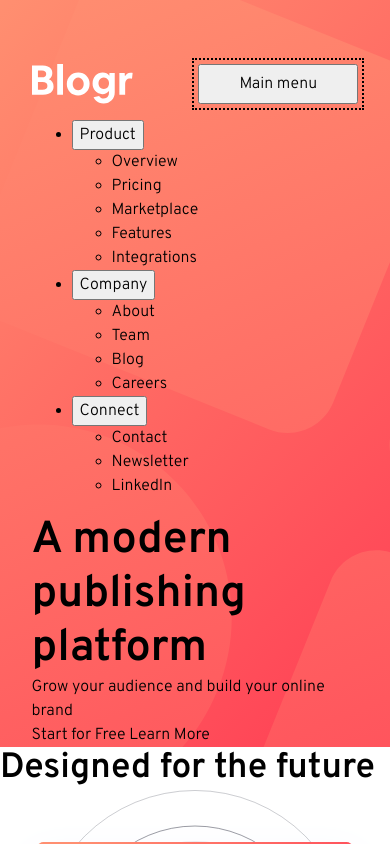
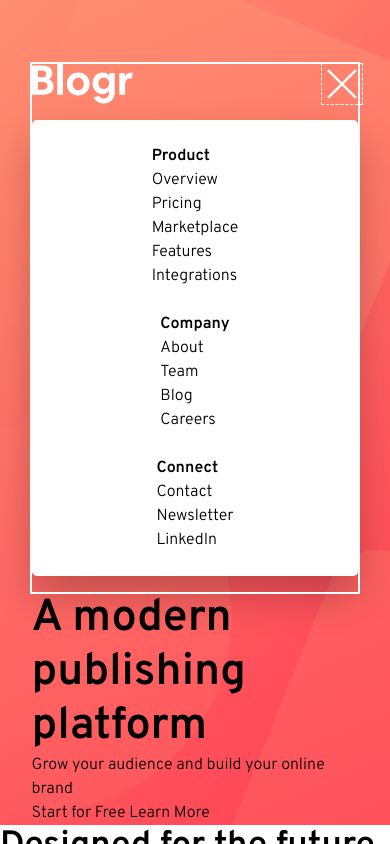
Before and after one commit to dmitrymitenkoff/blogr-landing-page, a website built with Parcel: page src/index.html in a window 390 px wide. Both pictures are taken after a click on the button "Main menu". Shown: the top 844 px of the page. Built offline with nearby package versions, Linux system fonts and the light colour scheme.

Commit message:
Added hamburger button

```diff
--- a/src/index.html
+++ b/src/index.html
@@ -26,10 +26,10 @@
           aria-expanded="false"
           aria-controls="menu-list"
           aria-haspopup="true"
-          class="navigation-button"
+          class="menu-toggle"
           type="button"
         >
-          <span class="">Main menu</span>
+          <span class="screen-reader-text">Main menu</span>
         </button>
         <!-- </div> -->
 
--- a/src/index.js
+++ b/src/index.js
@@ -1,10 +1,20 @@
-const navButton = document.querySelector('.navigation-button');
+const button = document.querySelector('.menu-toggle');
+const menu = document.querySelector('.menu-list');
 
-function toggleMenu() {
-  const expanded = navButton.getAttribute('aria-expanded');
-  navButton.setAttribute('aria-expanded', !expanded);
-  const menu = navButton.nextElementSibling;
-  menu.hidden = !menu.hidden;
+// Toggle menu open/close
+function toggleMenu(status) {
+  if (status === 'false') {
+    menu.removeAttribute('hidden');
+    button.setAttribute('aria-expanded', 'true');
+    button.setAttribute('aria-label', 'Close the menu');
+  } else {
+    menu.setAttribute('hidden', 'hidden');
+    button.setAttribute('aria-expanded', 'false');
+    button.setAttribute('aria-label', 'Open the menu');
+  }
 }
 
-navButton.addEventListener('click', toggleMenu);
+button.addEventListener('click', event => {
+  const status = button.getAttribute('aria-expanded');
+  toggleMenu(status);
+});
--- a/src/scss/blocks/_header.scss
+++ b/src/scss/blocks/_header.scss
@@ -11,9 +11,80 @@
   padding-left: clamp(1.3rem, 1rem + 4vw, 10.4rem);
   padding-right: clamp(1.3rem, 1rem + 4vw, 10.4rem);
 
-  &-navigation {
-    display: grid;
-    grid-template-columns: repeat(2, 1fr);
-    grid-template-rows: auto;
+  .menu-toggle {
+    border: none;
+    background-color: transparent;
+    background-image: url('/images/icon-hamburger.svg');
+    background-repeat: no-repeat;
+    background-position: center;
+    background-size: 100%;
+    cursor: pointer;
+    display: inline-flex;
+    justify-self: end;
+    padding: 0;
+    transition: 220ms all ease-in-out;
+    width: 2rem;
+    aspect-ratio: 1;
+
+    &:focus,
+    &:hover,
+    &:active {
+      outline: 1px dashed $color-primary-light;
+    }
+
+    &:focus-visible {
+      outline: 1px solid white;
+      outline-offset: 1px;
+    }
+
+    @media screen and (-ms-high-contrast: active) {
+      border: 2px solid currentcolor;
+    }
+  }
+  .menu-toggle[aria-expanded='true'] {
+    background-image: url('/images/icon-close.svg');
   }
 }
+
+nav {
+  outline: white 2px solid;
+  display: grid;
+  grid-template-columns: repeat(2, 1fr);
+  align-items: center;
+
+  .menu-list {
+    background-color: $color-primary-light;
+    box-shadow: 0px 20px 40px rgba(0, 0, 0, 0.243444);
+    border-radius: 0.3rem;
+    grid-column: 1/3;
+    list-style: none;
+    padding-top: 1.5rem;
+    padding-left: 0;
+    place-items: center;
+
+    li {
+      padding: 0;
+    }
+  }
+
+  .dropdown__title {
+    background-color: transparent;
+    border: none;
+    padding: 0;
+    font-weight: 600;
+  }
+
+  .dropdown__menu {
+    list-style: none;
+    margin-bottom: 1.5rem;
+    padding: 0;
+  }
+
+  // .dropdown__title,
+  // .dropdown__menu a {
+  //   color: $color-primary-headings;
+  //   display: inline-block;
+  //   font-family: inherit;
+  //   font-size: 1.125rem;
+  // }
+}
```
Also changed, not shown: dist/icon-close.1241dc09.svg (added), dist/icon-hamburger.43dde9c7.svg (added), dist/index.html, 4 other files.
